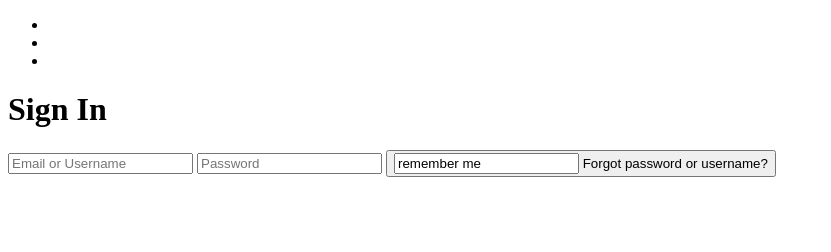
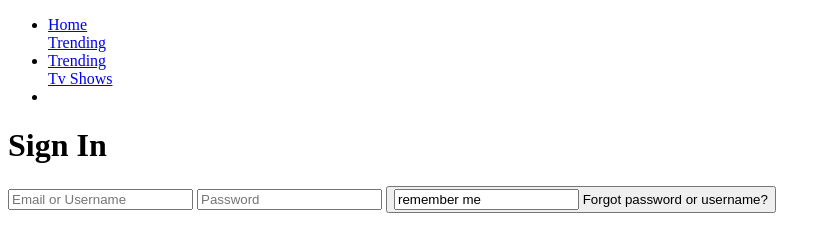
Before and after one commit to andrewruler/Cineflix, a plain HTML site: page home.html in a window 1280 px wide. Shown: the whole page, without its empty margins (0-831 px from the left). Drawn offline with Linux system fonts and the light colour scheme.

```diff
--- a/home.html
+++ b/home.html
@@ -10,9 +10,13 @@
     <nav>
         <ul>
             <li>
+                <a href="home.html">Home</a>
             </li>
+                <a href="trending.html">Trending</a>
             <li>
+                <a href="movies.html">Trending</a>
             </li>
+                <a href="tvshows.html">Tv Shows</a>
             <li>
             </li>
         </ul>
```
